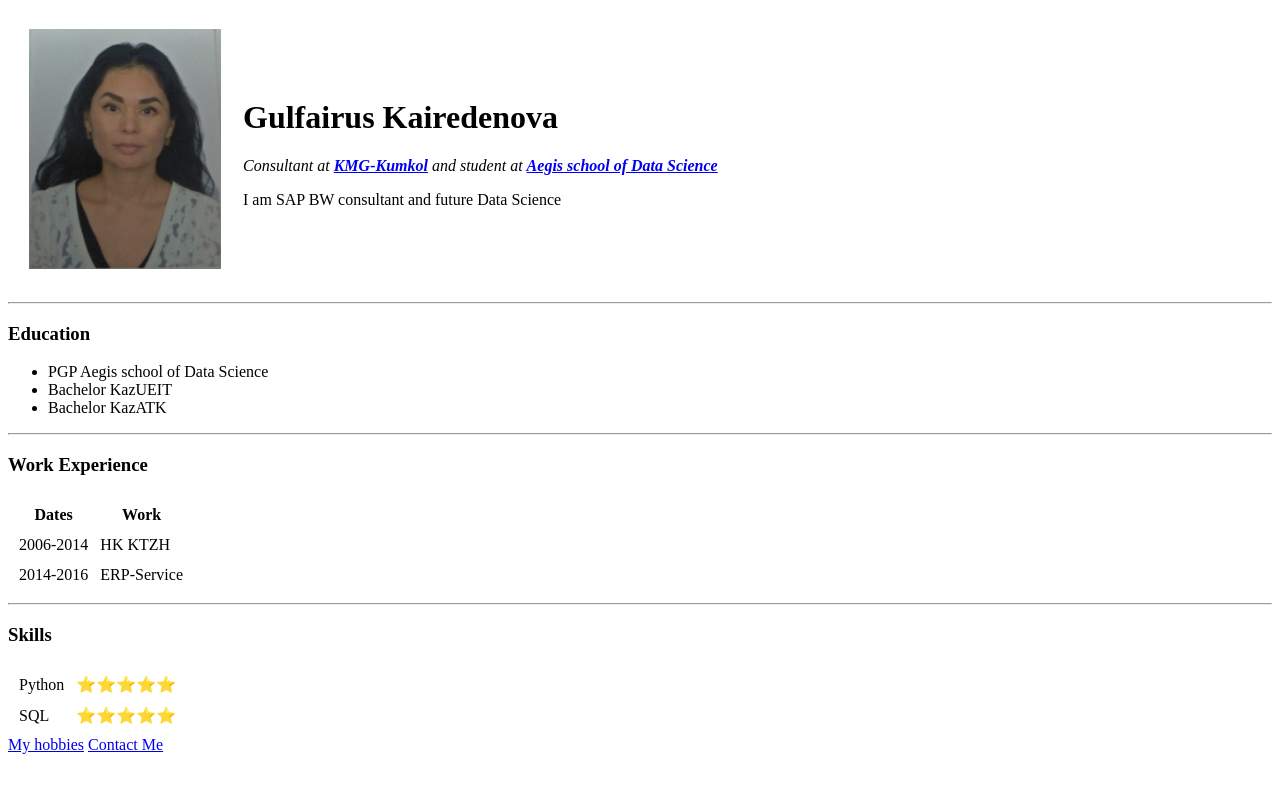
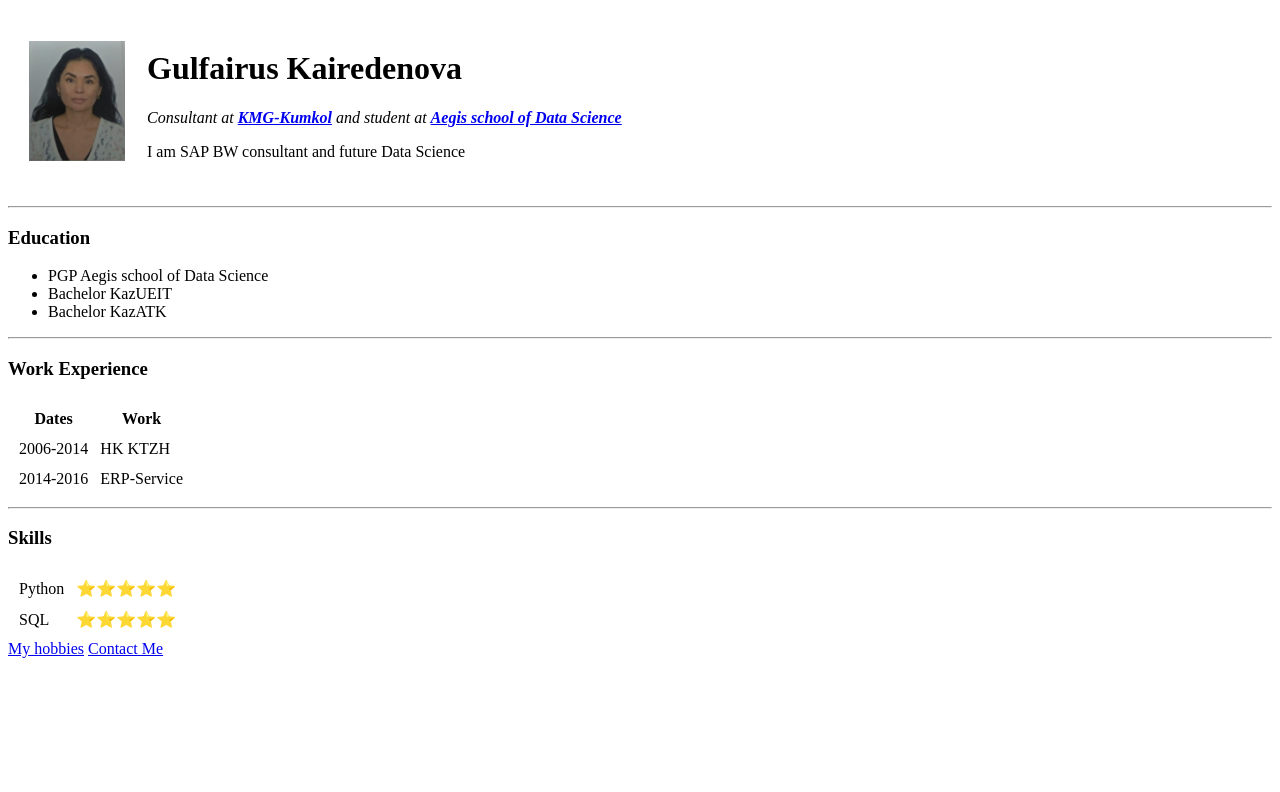
Before and after one commit to gulfairus/cv, a plain HTML site: page index.html in a window 1280 px wide. Drawn offline with Linux system fonts and the light colour scheme; files whose address does not match are found by name.

Commit message:
Update index.html

```diff
--- a/index.html
+++ b/index.html
@@ -9,7 +9,7 @@
         <table cellspacing='20'>
             <tr>
                 <td><img src="C:\\Users\\admin\\aegis\\udemy\\web\\web development\\HTML - Personal Site\\photo.jpg"
-                    alt="Gulfairus profile picture" width="192" height="240"></td>
+                    alt="Gulfairus profile picture" width="96" height="120"></td>
                 <td><h1>Gulfairus Kairedenova</h1>
                     <p><em>Consultant at <strong><a href="https://kmg-kumkol.kz/">KMG-Kumkol</a></strong> and student at <strong><a href="https://www.aegis.edu.in/">Aegis school of Data Science</a></strong></em></p>
                     <p>I am SAP BW consultant and future Data Science</p></td>
```
